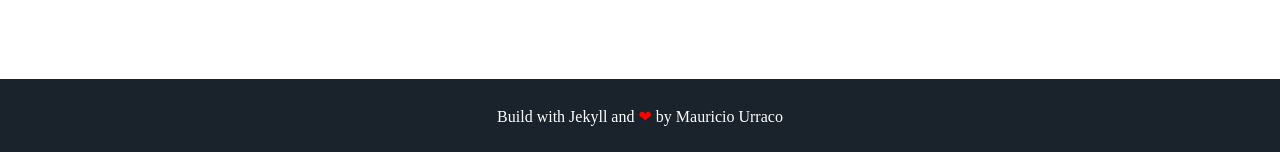
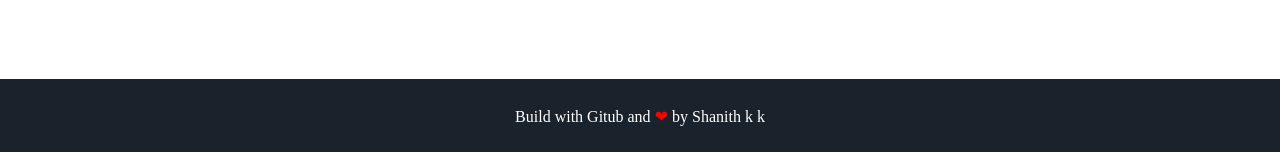
Before and after one commit to shanithkk/shanith_kk, a Jekyll site: the page built from index.html, in a window 1280 px wide. Shown: the part 1574-1726 px from the top of the page. Built offline with Jekyll 4.4.1, drawn with Linux system fonts in a browser that asks for light colours; some web fonts are replaced.

Commit message:
Update footer.html

```diff
--- a/_includes/footer.html
+++ b/_includes/footer.html
@@ -1,6 +1,6 @@
 <footer class="footer">
     <!-- <p>&copy; {{ site.username }}</p> -->
-    <p>Build with Jekyll and <span class="love">❤</span> by <a href="https://github.com/murraco">Mauricio Urraco</a></p>
+    <p>Build with Gitub and <span class="love">❤</span> by <a href="https://github.com/shanithkk">Shanith k k</a></p>
 </footer>
 <script src="//cdn.jsdelivr.net/particles.js/2.0.0/particles.min.js"></script>
 <script src="{{ '/assets/js/sweet-scroll.min.js' | prepend: site.baseurl }}"></script>
```
